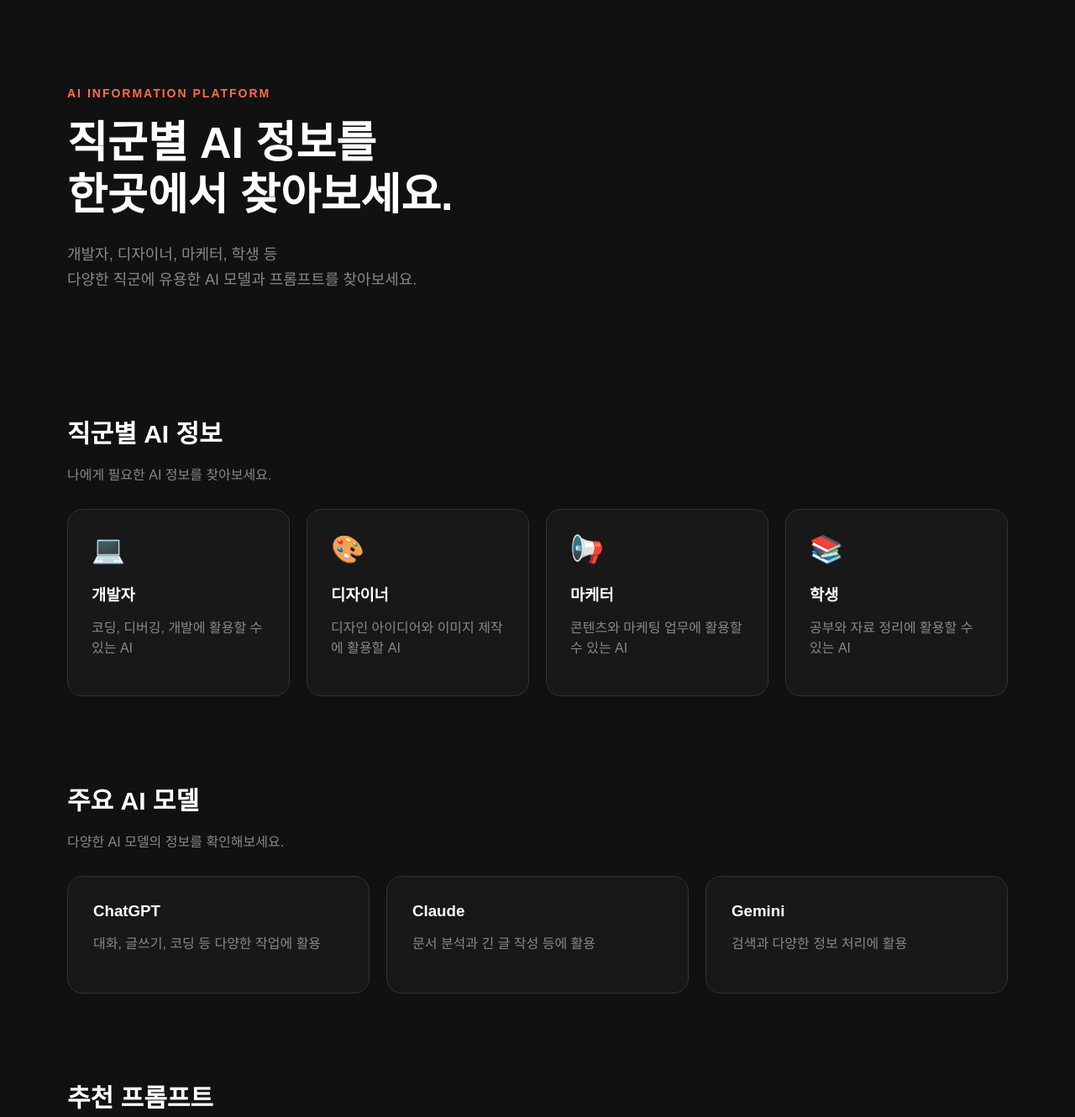
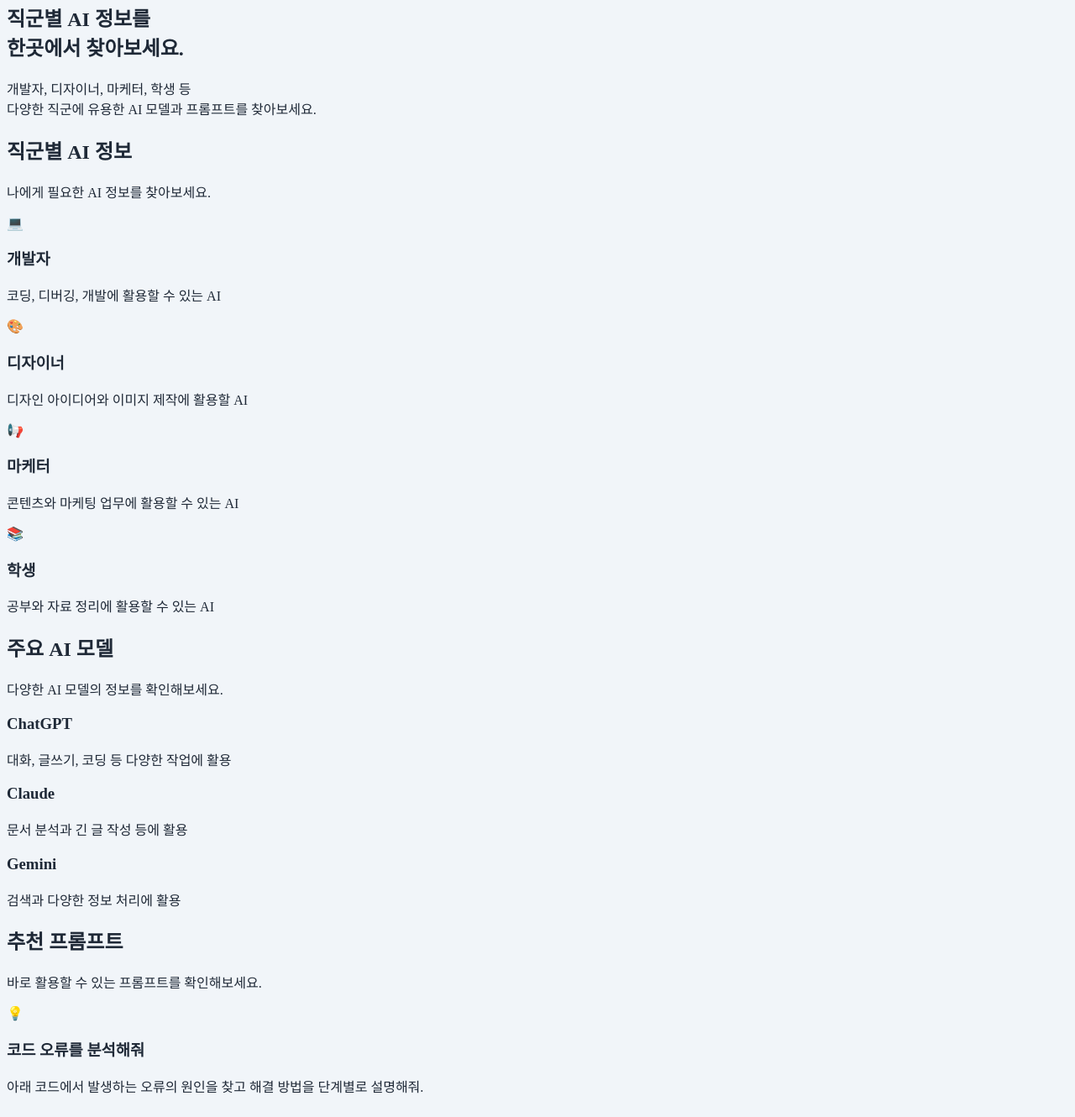
Before and after one commit to coding0101s/coral-wiki, a plain HTML site: page main.html in a window 1280 px wide. Shown: the part 51-1381 px from the top of the page at 84% size. Drawn offline with Linux system fonts and the light colour scheme.

Commit message:
Add files via upload

```diff
--- a/main.css
+++ b/main.css
@@ -1,340 +1,43 @@
-/* =================================
-   Coral Wiki - Main
-   ================================= */
+.main-div {
+    margin-top: 50px;
 
+    margin-left: 100px;
+    margin-right: 100px;
 
-* {
-    box-sizing: border-box;
+    height: 1000px;
+
+    border-width: 1px;
+    border-style: solid;
+    border-color: #D1D5DB;
+
+    padding: 20px;
+    padding-top: 5px;
+
+    background-color: #FFFFFF;
+    color: #1F2937;
 }
 
+.intro {
+    border-width: 1px;
+    border-style: solid;
+    border-color: #D1D5DB;
+
+    background-color: #F8FAFC;
+}
+
+.introTh .introTd {
+    border-width: 1px;
+    border-style: solid;
+    border-color: #D1D5DB;
+}
+
+.intro {
+    margin-left: auto;
+    margin-right: 0;
+    padding: 0;
+}
 
 body {
-    margin: 0;
-
-    font-family: Arial, sans-serif;
-
-    background: #111111;
-
-    color: #ffffff;
+    background-color: #F1F5F9;
+    color: #1F2937;
 }
-
-
-/* =================================
-   Main
-   ================================= */
-
-
-.main-content {
-
-    max-width: 1200px;
-
-    margin: 0 auto;
-
-    padding: 80px 40px;
-
-}
-
-
-/* =================================
-   Hero
-   ================================= */
-
-
-.hero {
-
-    padding: 60px 0 100px;
-
-}
-
-
-.hero-subtitle {
-
-    font-size: 14px;
-
-    font-weight: 700;
-
-    letter-spacing: 2px;
-
-    color: #ff6b4a;
-
-    margin-bottom: 20px;
-
-}
-
-
-.hero h1 {
-
-    font-size: 52px;
-
-    line-height: 1.2;
-
-    margin: 0 0 24px;
-
-}
-
-
-.hero-description {
-
-    font-size: 18px;
-
-    line-height: 1.7;
-
-    color: #888888;
-
-}
-
-
-/* =================================
-   Section
-   ================================= */
-
-
-.job-section,
-.model-section,
-.prompt-section {
-
-    margin-bottom: 100px;
-
-}
-
-
-.section-title {
-
-    margin-bottom: 30px;
-
-}
-
-
-.section-title h2 {
-
-    font-size: 30px;
-
-    margin-bottom: 10px;
-
-}
-
-
-.section-title p {
-
-    color: #888888;
-
-}
-
-
-/* =================================
-   Job Cards
-   ================================= */
-
-
-.job-list {
-
-    display: grid;
-
-    grid-template-columns: repeat(4, 1fr);
-
-    gap: 20px;
-
-}
-
-
-.job-card {
-
-    padding: 28px;
-
-    border: 1px solid #333333;
-
-    border-radius: 18px;
-
-    background: #181818;
-
-    transition: transform 0.2s;
-
-}
-
-
-.job-card:hover {
-
-    transform: translateY(-5px);
-
-}
-
-
-.job-icon {
-
-    font-size: 32px;
-
-    margin-bottom: 20px;
-
-}
-
-
-.job-card h3 {
-
-    margin-bottom: 10px;
-
-}
-
-
-.job-card p {
-
-    color: #888888;
-
-    line-height: 1.5;
-
-}
-
-
-/* =================================
-   AI Model
-   ================================= */
-
-
-.model-list {
-
-    display: grid;
-
-    grid-template-columns: repeat(3, 1fr);
-
-    gap: 20px;
-
-}
-
-
-.model-card {
-
-    padding: 30px;
-
-    border: 1px solid #333333;
-
-    border-radius: 18px;
-
-    background: #181818;
-
-}
-
-
-.model-card h3 {
-
-    margin-top: 0;
-
-    margin-bottom: 12px;
-
-}
-
-
-.model-card p {
-
-    color: #888888;
-
-    line-height: 1.5;
-
-}
-
-
-/* =================================
-   Prompt
-   ================================= */
-
-
-.prompt-card {
-
-    display: flex;
-
-    gap: 20px;
-
-    align-items: flex-start;
-
-    padding: 30px;
-
-    border: 1px solid #333333;
-
-    border-radius: 18px;
-
-    background: #181818;
-
-}
-
-
-.prompt-card > span {
-
-    font-size: 30px;
-
-}
-
-
-.prompt-card h3 {
-
-    margin: 0 0 10px;
-
-}
-
-
-.prompt-card p {
-
-    color: #888888;
-
-    line-height: 1.6;
-
-}
-
-
-/* =================================
-   작은 화면
-   ================================= */
-
-
-@media (max-width: 800px) {
-
-    .main-content {
-
-        padding: 50px 20px;
-
-    }
-
-
-    .hero h1 {
-
-        font-size: 38px;
-
-    }
-
-
-    .job-list {
-
-        grid-template-columns: repeat(2, 1fr);
-
-    }
-
-
-    .model-list {
-
-        grid-template-columns: 1fr;
-
-    }
-
-}
-
-
-@media (max-width: 500px) {
-
-    .job-list {
-
-        grid-template-columns: 1fr;
-
-    }
-
-
-    .hero h1 {
-
-        font-size: 32px;
-
-    }
-
-
-    .prompt-card {
-
-        flex-direction: column;
-
-    }
-
-}
```
